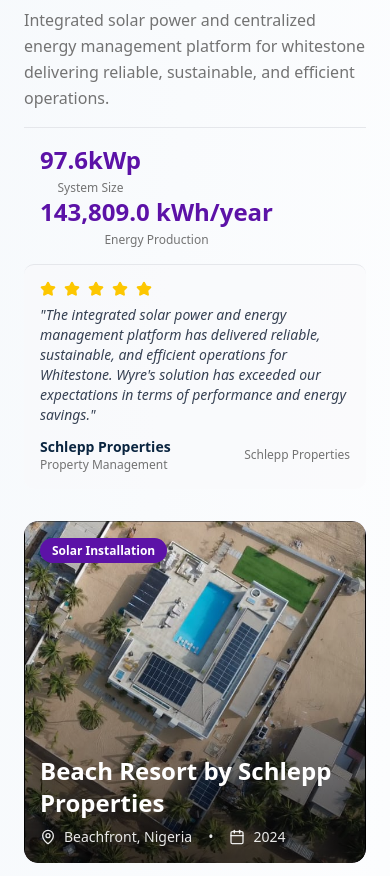
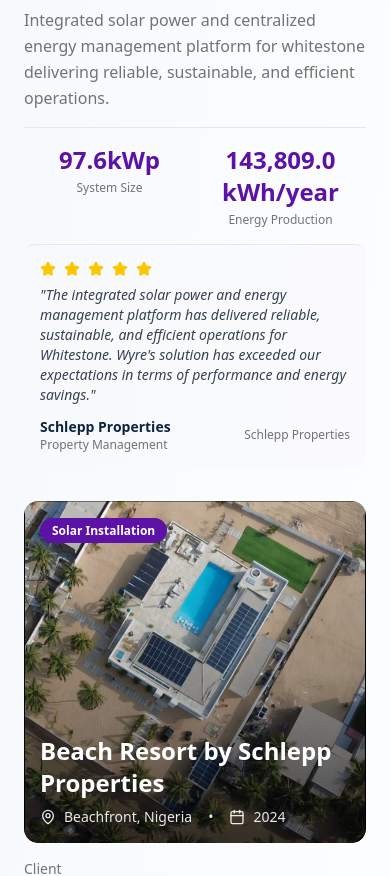
Before and after one commit to WYRE-ENERGIES/wyre-website, a React (Vite) app: page /projects in a window 390 px wide. Shown: the part 820-1696 px from the top of the page. Built offline with nearby package versions, Linux system fonts and the light colour scheme.

Commit message:
Update Projects component layout to improve responsiveness; adjust stats section for better alignment on various screen sizes.

```diff
--- a/src/pages/Projects.tsx
+++ b/src/pages/Projects.tsx
@@ -154,7 +154,7 @@
 
                     {/* Stats */}
                     {project.stats && project.stats.length > 0 && (
-                      <div className="flex flex-wrap justify-between px-4 pt-4 border-t border-gray-200">
+                      <div className="flex flex-wrap xl:gap-12 gap-8 max-md:grid max-md:grid-cols-2 md:justify-between px-4 pt-4 border-t border-gray-200">
                         {project.stats.map((stat, idx) => (
                           <div key={idx} className="text-center">
                             <p className="text-2xl font-bold text-brandColor">{stat.value}</p>
```
